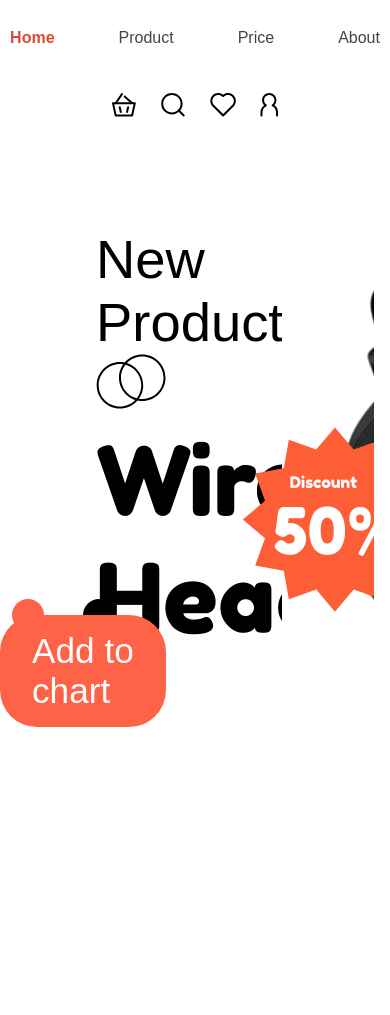
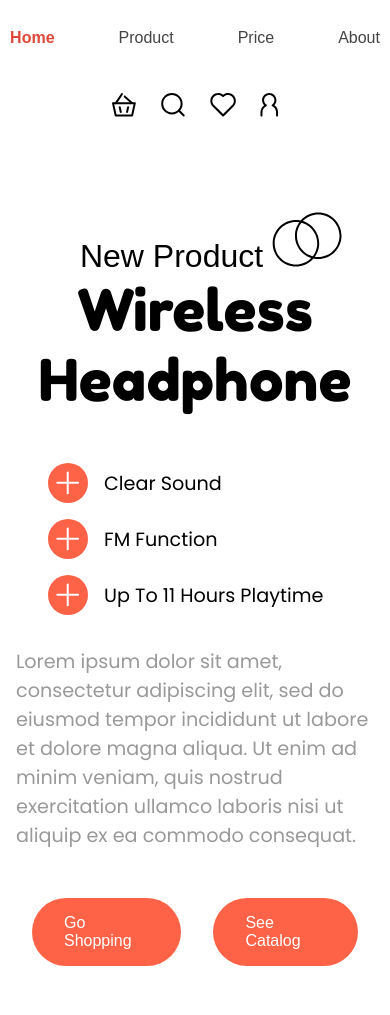
Before and after one commit to reo127/product_homePage, a website: page index.html in a window 390 px wide. Shown: the part 85-1100 px from the top of the page. Drawn offline with Linux system fonts and the light colour scheme.

Commit message:
Making this site  respnsive

```diff
--- a/css/index.css
+++ b/css/index.css
@@ -55,6 +55,13 @@ nav img:nth-of-type(1){
 @media screen and (max-width: 546px) {
     .nav-item {
         font-size: 1rem;
+    }
+}
+
+@media screen and (max-width: 743px) {
+    .left-section {
+        /* width: 0 !important;
+        margin-top: 4rem !important; */
     }
 }
 
@@ -221,3 +228,51 @@ h3 > img {
     font-weight: 300;
     font-size: 4rem;
 }
+
+@media screen and (max-width: 1075px) {
+    .right-section {
+        display: none;
+    }
+
+    .intro-section {
+        padding: 0rem 1rem;
+    }
+
+    .left-section {
+        width: inherit;
+        margin-top: 3rem;
+    }
+
+    .text{
+        width: initial;
+        margin-left: 0rem;
+
+    }
+
+    .action-btns{
+        display: flex;
+        justify-content: center;
+    }
+}
+
+@media screen and (max-width:633px) {
+    .sub-headlines > h5 > p {
+        margin-left: 1rem;
+        font-size: 1.2rem;
+    }
+    .sub-headlines {
+        margin: 2rem 2rem;
+    }
+    .left-section h1:nth-of-type(1) {
+        font-size: 3.6rem;
+        text-align: center;
+        margin-left: 0rem;
+    }
+    h3 {
+        font-size: 2rem;
+        text-align: center;
+    }
+    .action-btn{
+        font-size: 1rem;
+    }
+}
```
